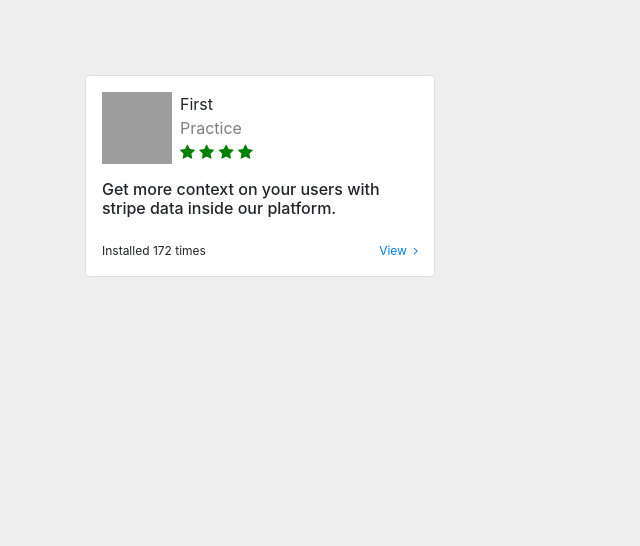
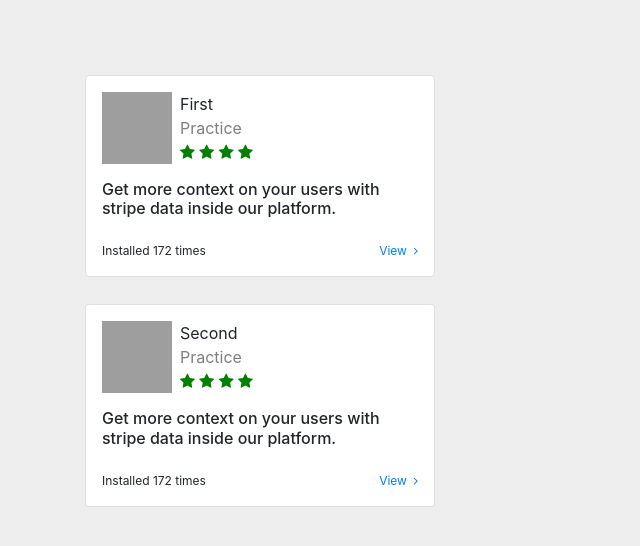
Before and after one commit to Inazumaboys/newbie, a plain HTML site: page index.html in a window 1280 px wide. Shown: the whole page, without its empty margins (0-640 px from the left). Drawn offline with nearby package versions, Linux system fonts and the light colour scheme; grey boxes are pictures that could not be loaded.

Commit message:
second html

```diff
--- a/index.html
+++ b/index.html
@@ -59,6 +59,35 @@
                 </div>
             </div>
         </div>
+        <div class="row">
+            <div class="col-md-4">
+                <div class="card p-3">
+                    <div class="d-flex flex-row mb-3">
+                        <img src="https://picsum.photos/200" width="70" />
+                        <div class="d-flex flex-column ml-2">
+                            <span>Second</span><span class="text-black-50">Practice</span>
+                            <span class="ratings">
+                                <i class="fa fa-star"></i>
+                                <i class="fa fa-star"></i>
+                                <i class="fa fa-star"></i>
+                                <i class="fa fa-star"></i>
+                            </span>
+                        </div>
+                    </div>
+                    <h6>
+                        Get more context on your users with stripe data inside our
+                        platform.
+                    </h6>
+                    <div class="d-flex justify-content-between install mt-3">
+                        <span>Installed 172 times</span>
+                        <span class="text-primary">
+                            <a href="/newbie/practices/form.html" style="text-decoration: none;"> View&nbsp;</a>
+                            <i class="fa fa-angle-right"></i>
+                        </span>
+                    </div>
+                </div>
+            </div>
+        </div>
     </div>
 </body>
 
```
